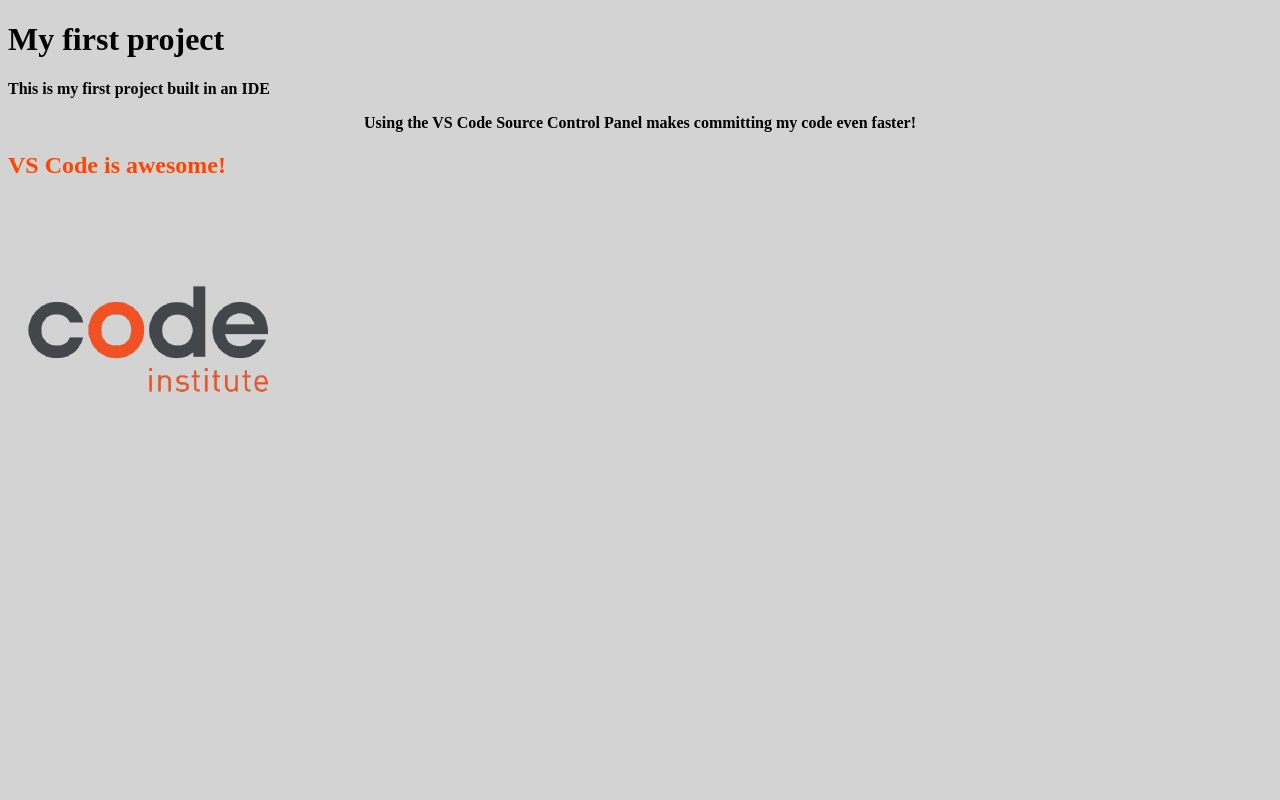
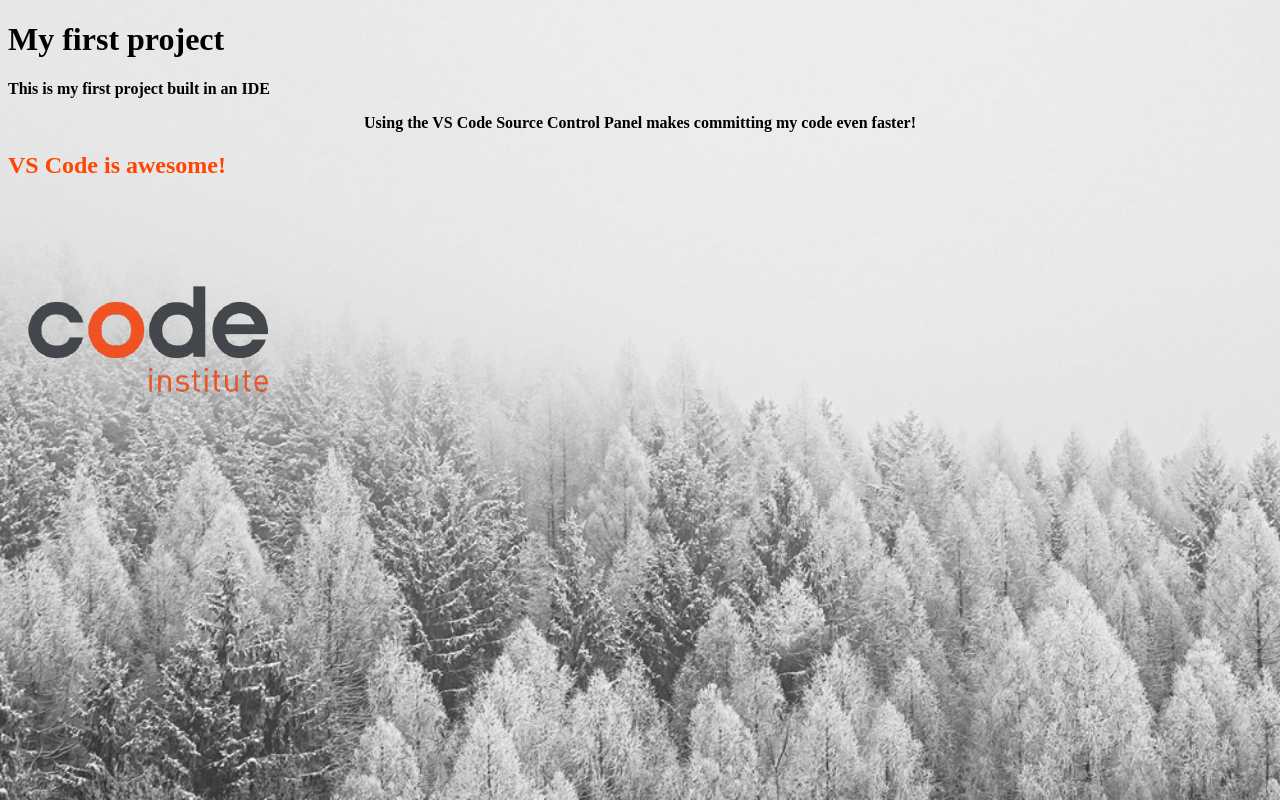
Before and after one commit to Scorchius-dev/my-first-project, a plain HTML site: page index.html in a window 1280 px wide. Drawn offline with Linux system fonts and the light colour scheme.

Commit message:
added 2 new properties to make the background image not repeat

```diff
--- a/assets/css/styles.css
+++ b/assets/css/styles.css
@@ -1,6 +1,8 @@
 body{
     background-color: lightgrey;
-    background-image: url("../images/background-img.jpg") no-repeat;
+    background-image: url("../images/background-img.jpg");
+    background-repeat: no-repeat;
+    background-size: cover;
 
 }
 
```
